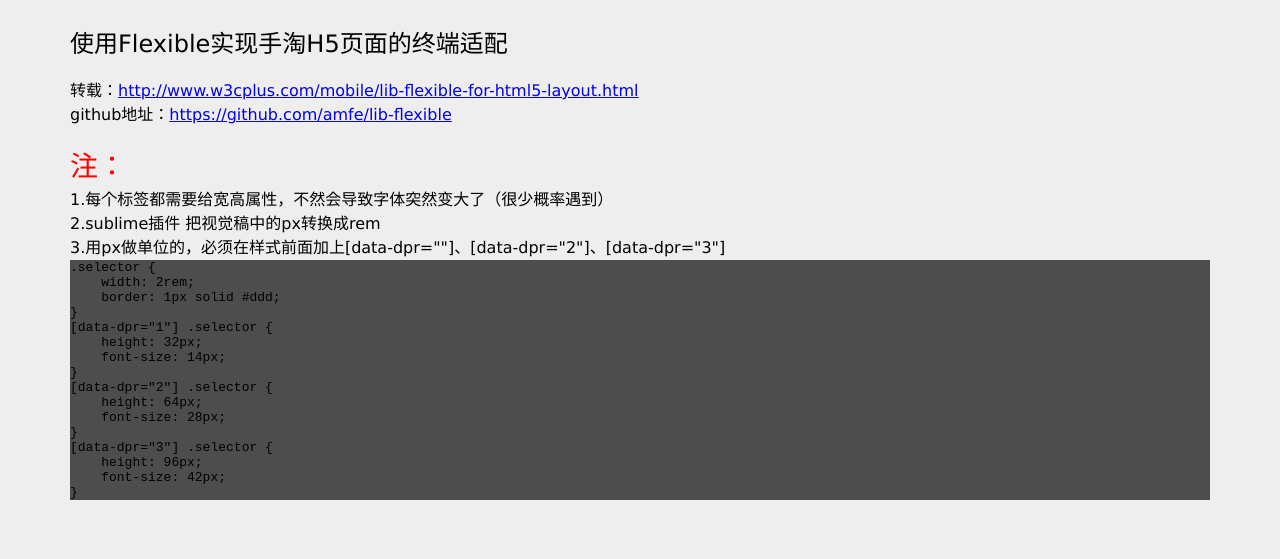
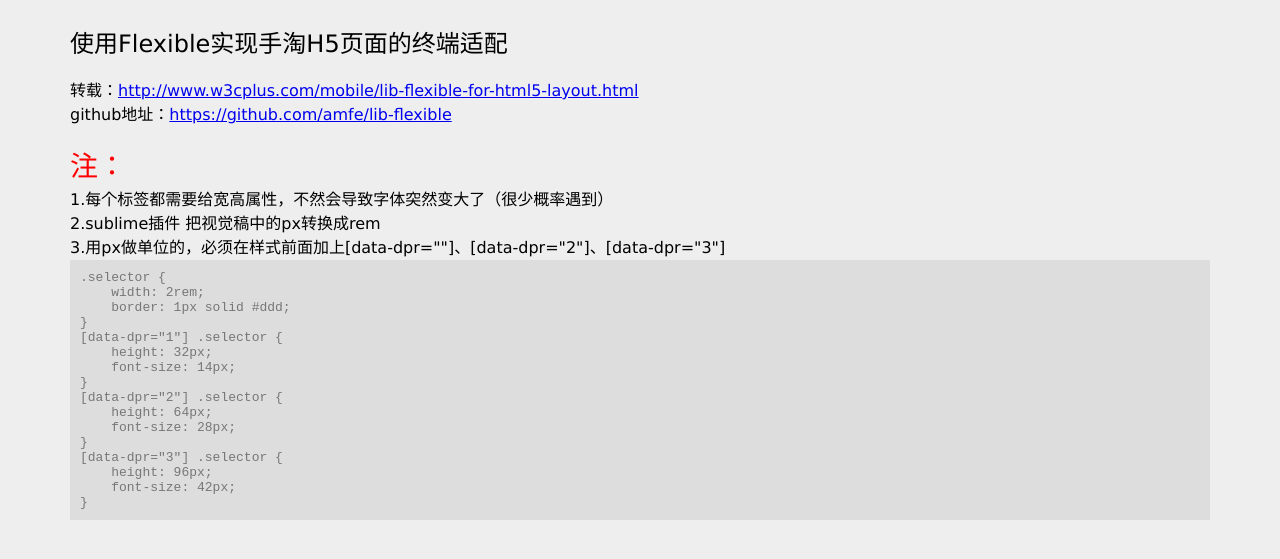
Before and after one commit to luozyiii/blog, a Jekyll site: the page built from _posts/2016-01-08-使用Flexible实现手淘H5页面的终端适配.md, in a window 1280 px wide. Shown: the top 559 px of the page. Built offline with Jekyll 4.4.1, drawn with Linux system fonts in a browser that asks for light colours.

Commit message:
flexible适配

```diff
--- a/css/blog.css
+++ b/css/blog.css
@@ -27,7 +27,9 @@
 	height: 0px;
 }
 pre {
-	background-color: #4d4d4d;
+	padding: 10px;
+	background-color: #ddd;
+	color: #777;
 }
 /*列表*/
 .article-ul {
```
